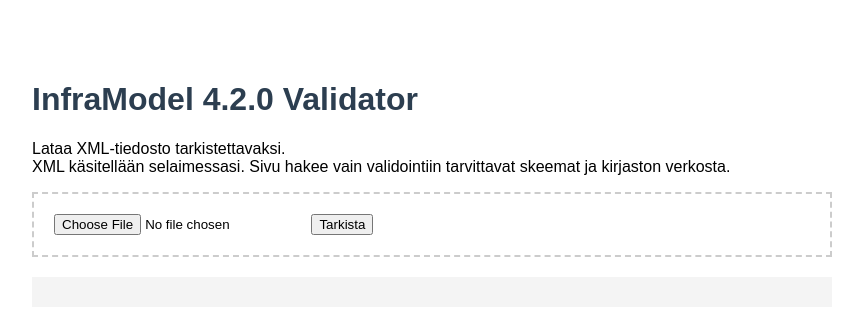
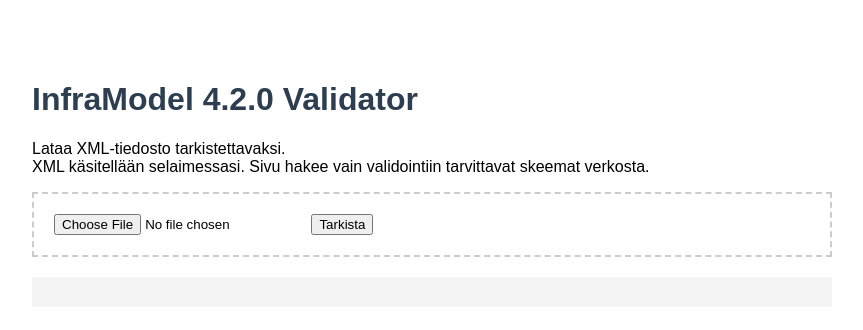
Before and after one commit to MarkoTuppurainen/inframodel, a plain HTML site: page index.html in a window 1280 px wide. Shown: the whole page, without its empty margins (208-1071 px from the left). Drawn offline with Linux system fonts and the light colour scheme.

Commit message:
Add files via upload

```diff
--- a/app.js
+++ b/app.js
@@ -1,4 +1,4 @@
-import * as xmllint from "https://cdn.jsdelivr.net/npm/xmllint-wasm@5.1.0/index-browser.mjs";
+import * as xmllint from "./vendor/xmllint/index-browser.mjs";
 
 const SCHEMA_SOURCES = [
   {
--- a/index.html
+++ b/index.html
@@ -34,7 +34,7 @@
 
 <p>
 Lataa XML-tiedosto tarkistettavaksi.<br />
-XML käsitellään selaimessasi. Sivu hakee vain validointiin tarvittavat skeemat ja kirjaston verkosta.
+XML käsitellään selaimessasi. Sivu hakee vain validointiin tarvittavat skeemat verkosta.
 </p>
 
 <div class="box">
```
